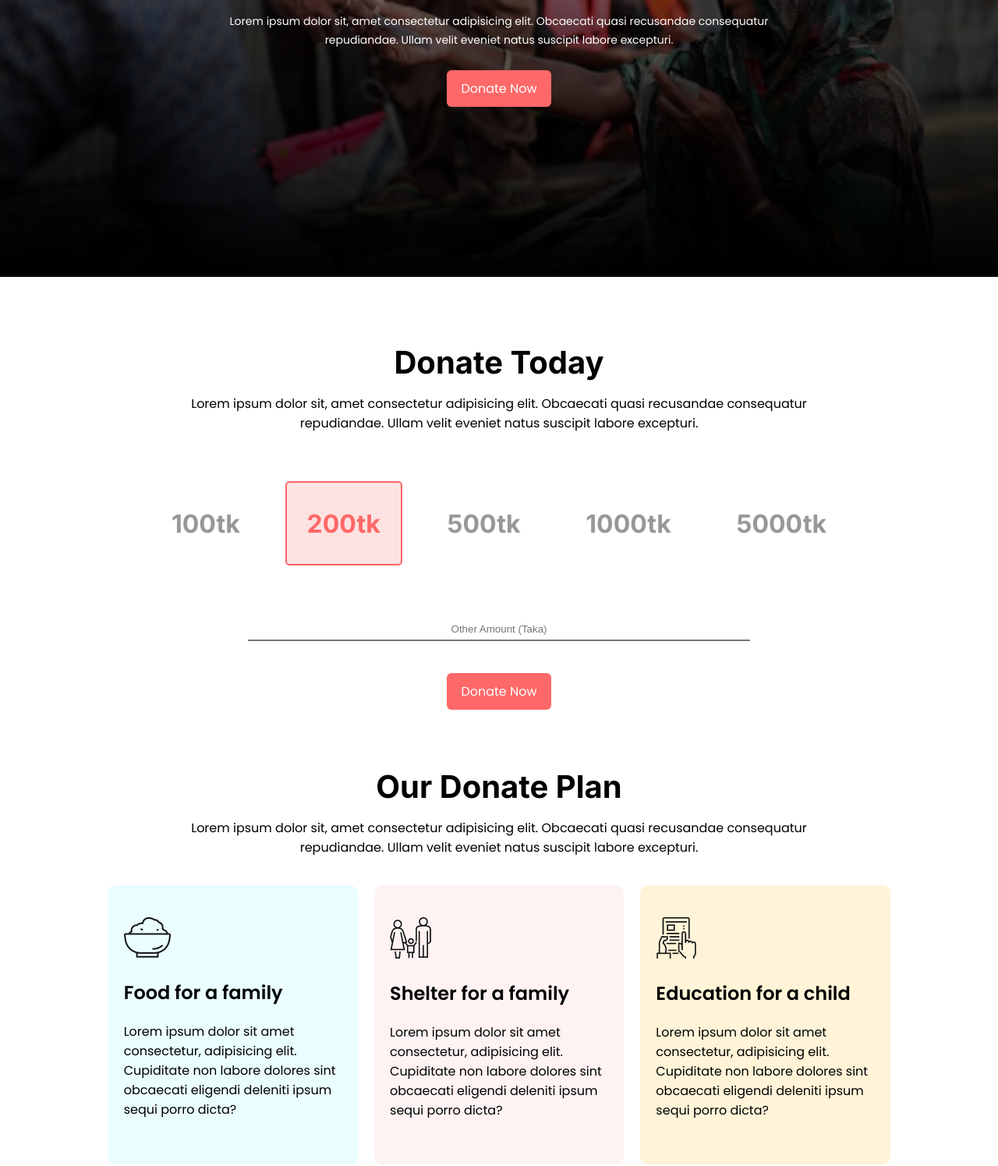
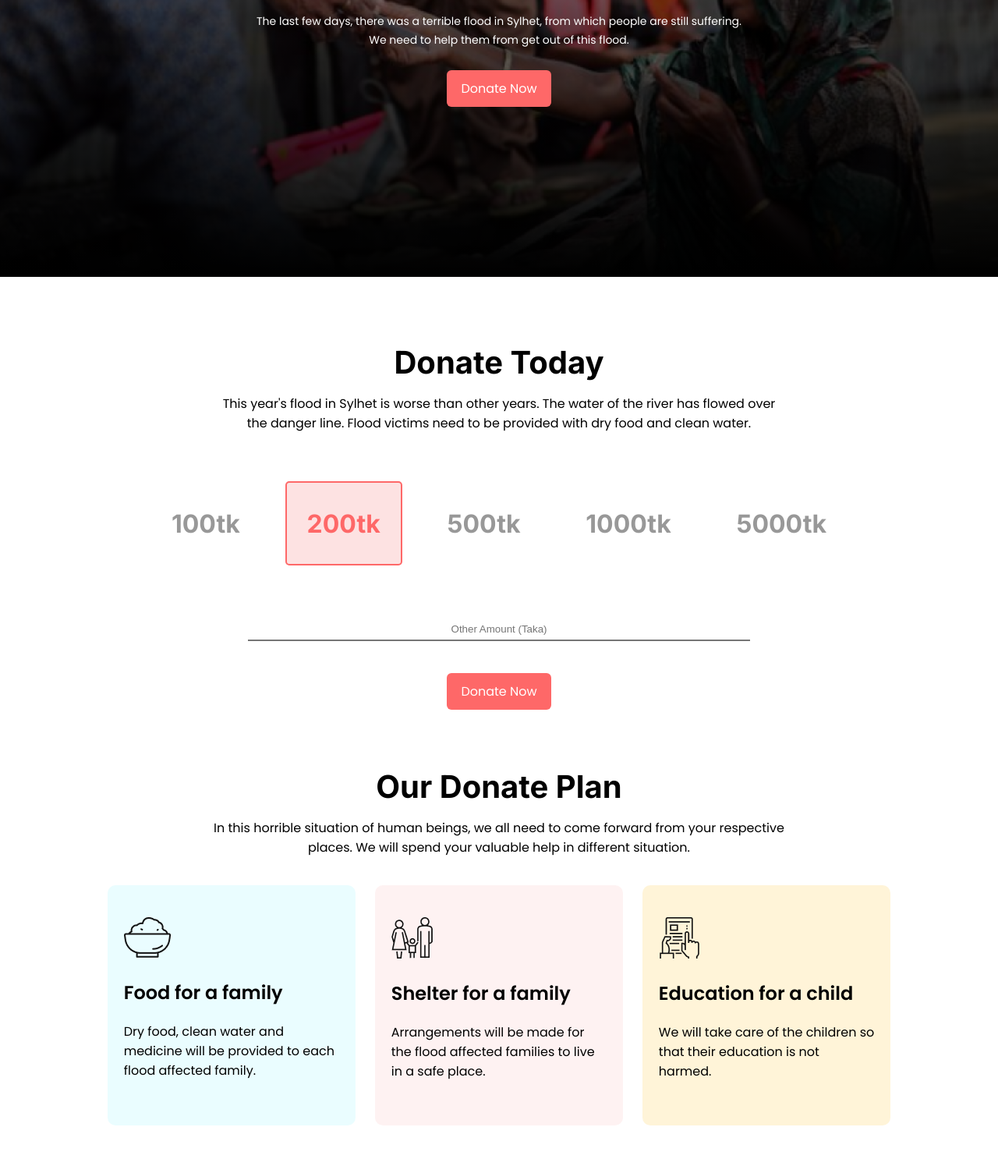
Before and after one commit to joySarkar8/assaignment-1, a plain HTML site: page index.html in a window 1280 px wide. Shown: the part 445-1940 px from the top of the page at 78% size. Drawn offline with Linux system fonts and the light colour scheme.

Commit message:
complete

```diff
--- a/index.html
+++ b/index.html
@@ -20,8 +20,7 @@
     <section class="header-part">
         <div>
             <h1>Let’s Help Those Who Are <br> More In Need</h1>
-            <p>Lorem ipsum dolor sit, amet consectetur adipisicing elit. Obcaecati quasi recusandae consequatur <br>
-                repudiandae. Ullam velit eveniet natus suscipit labore excepturi.</p>
+            <p>The last few days, there was a terrible flood in Sylhet, from which people are still suffering. <br>We need to help them from get out of this flood. </p>
             <a class="button" href="">Donate Now</a>
         </div>
     </section>
@@ -30,8 +29,7 @@
     <section>
         <div class="text-align">
             <h1>Donate Today</h1>
-            <p>Lorem ipsum dolor sit, amet consectetur adipisicing elit. Obcaecati quasi recusandae consequatur <br>
-                repudiandae. Ullam velit eveniet natus suscipit labore excepturi.</p>
+            <p>This year's flood in Sylhet is worse than other years. The water of the river has flowed over <br> the danger line. Flood victims need to be provided with dry food and clean water.</p>
         </div>
         <div class="content-area">
             <div class="money-area">
@@ -62,28 +60,24 @@
     <section>
         <div class="text-align">
             <h1>Our Donate Plan</h1>
-            <p>Lorem ipsum dolor sit, amet consectetur adipisicing elit. Obcaecati quasi recusandae consequatur <br>
-                repudiandae. Ullam velit eveniet natus suscipit labore excepturi.</p>
+            <p>In this horrible situation of human beings, we all need to come forward from your respective <br> places. We will spend your valuable help in different situation.</p>
         </div>
         <div class="content-area">
             <div class="plan">
                 <div id="plan-child-1">
                     <img src="img/food-img.png" alt="">
                     <h2>Food for a family</h2>
-                    <p>Lorem ipsum dolor sit amet consectetur, adipisicing elit. Cupiditate non labore dolores sint
-                        obcaecati eligendi deleniti ipsum sequi porro dicta?</p>
+                    <p>Dry food, clean water and medicine will be provided to each flood affected family.</p>
                 </div>
                 <div id="plan-child-2">
                     <img src="img/family-img.png" alt="">
                     <h2>Shelter for a family</h2>
-                    <p>Lorem ipsum dolor sit amet consectetur, adipisicing elit. Cupiditate non labore dolores sint
-                        obcaecati eligendi deleniti ipsum sequi porro dicta?</p>
+                    <p>Arrangements will be made for the flood affected families to live in a safe place.</p>
                 </div>
                 <div id="plan-child-3">
                     <img src="img/education-img.png" alt="">
                     <h2>Education for a child</h2>
-                    <p>Lorem ipsum dolor sit amet consectetur, adipisicing elit. Cupiditate non labore dolores sint
-                        obcaecati eligendi deleniti ipsum sequi porro dicta?</p>
+                    <p>We will take care of the children so that their education is not harmed.</p>
                 </div>
             </div>
         </div>
@@ -93,8 +87,7 @@
     <section>
         <div class="text-align">
             <h1>Campaign photo gallery</h1>
-            <p>Lorem ipsum dolor sit, amet consectetur adipisicing elit. Obcaecati quasi recusandae consequatur <br>
-                repudiandae. Ullam velit eveniet natus suscipit labore excepturi.</p>
+            <p>Here are some pictures of the terrible flood situation in Sylhet and our activities.</p>
         </div>
         <div class="Campaign-img">
             <div class="gallery">
@@ -121,8 +114,7 @@
     <section>
         <div class="text-align">
             <h1>Get My Updates</h1>
-            <p>Lorem ipsum dolor sit, amet consectetur adipisicing elit. Obcaecati quasi recusandae consequatur <br>
-                repudiandae. Ullam velit eveniet natus suscipit labore excepturi.</p>
+            <p>If you are interested in help them, type your email and join us. This is <br> a great opportunity to help those who deserve.</p>
         </div>
         <div class="subscribe">
             <input type="text" placeholder="Email">
@@ -133,8 +125,8 @@
     <!-- ---------footer area--------- -->
     <footer>
         <div class="text-align">
-            <h1>Be Humble</h1>
-            <p>I’m gonna do it</p>
+            <h1>Donate People</h1>
+            <p>Donating makes people heroes.</p>
         </div>
     </footer>
 </body>
--- a/style.css
+++ b/style.css
@@ -4,14 +4,6 @@
 body {
     font-family: 'Poppins', sans-serif;
     margin: 0;
-}
-
-.button {
-    background-color: #fe6868;
-    text-decoration: none;
-    color: #fff;
-    padding: 12px 18px;
-    border-radius: 6px;
 }
 
 /**********************************************
@@ -43,6 +35,13 @@ body {
     line-height: 24px;
     font-size: 14px;
     margin-bottom: 38px;
+}
+.button {
+    background-color: #fe6868;
+    text-decoration: none;
+    color: #fff;
+    padding: 12px 18px;
+    border-radius: 6px;
 }
 
 /**********************************************
@@ -124,18 +123,21 @@ body {
     background-color: #47eafc1d;
     margin: 0 1%;
     border-radius: 10px;
+    width: 27%;
 }
 #plan-child-2{
     padding: 4% 2%;
     background-color: #fde2e26f;
     margin: 0 1%;
     border-radius: 10px;
+    width: 27%;
 }
 #plan-child-3{
     padding: 4% 2%;
     background-color: #ffefc5a9;
     margin: 0 1%;
     border-radius: 10px;
+    width: 27%;
 }
 
 /**********************************************
@@ -163,9 +165,7 @@ body {
     width: 100%;
     height: 250px;
     border-radius: 8px;
-    /* border: 1px solid #fe6868; */
 }
-
 
 /**********************************************
                  update area
@@ -179,7 +179,7 @@ body {
 }
 .subscribe input{
     width: 414px;
-    height: 45px;
+    height: 46px;
     outline: none;
     border: none;
     background-color: rgba(213, 213, 213, 0.68);
```
